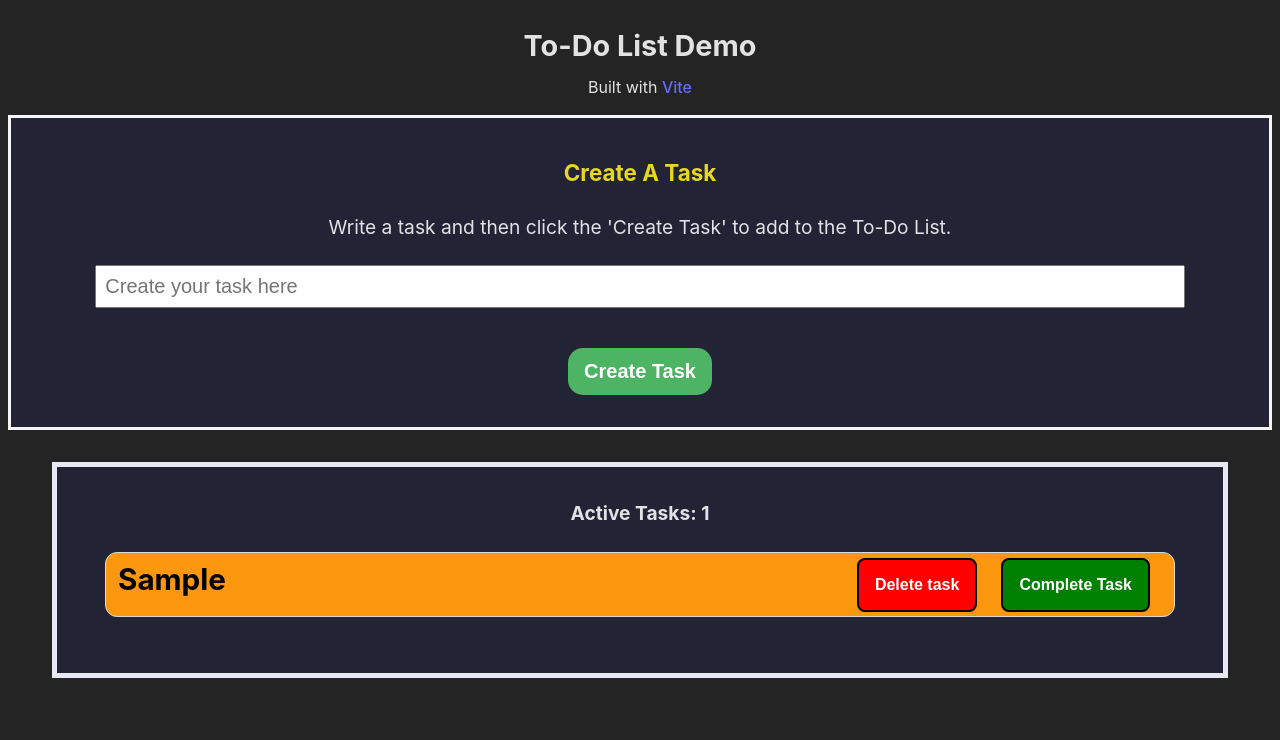
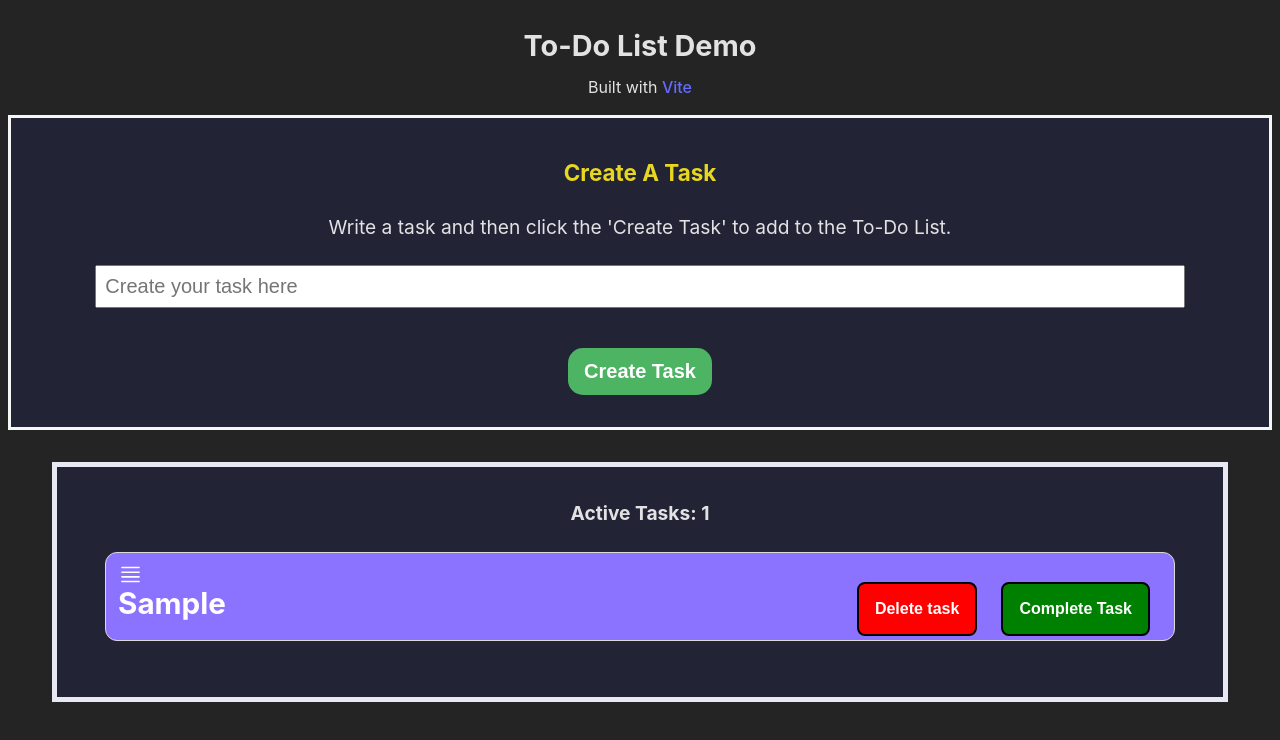
Before and after one commit to WesloTheWeb/to-do-app-demo, a React (Vite) app: page / in a window 1280 px wide. Both pictures are taken after typing "Sample" into the empty fields and a click on the button "Create Task". Shown: the top 740 px of the page. Built offline with nearby package versions, Linux system fonts and the light colour scheme; the HTML template or start-up script is replaced by a standard one.

Commit message:
Created toggle menu and style edits to active tasks

```diff
--- a/src/App.tsx
+++ b/src/App.tsx
@@ -18,9 +18,6 @@ function App() {
   };
 
   const deleteATask = (id: string) => {
-    // Mouse click select id from activeTasks array.
-    // const findId = activeTasks.findIndex(id => activeTasks.id)
-    // filter activeTasks so return a new activeTasks array on anything that is not a match of id.
     setActiveTasks(activeTasks.filter(task => task.id !== id))
   };
 
--- a/src/components/ActiveTask/ActiveTask.module.scss
+++ b/src/components/ActiveTask/ActiveTask.module.scss
@@ -1,20 +1,21 @@
 @import '../../variables.scss';
 
 .container {
+    position: relative;
     display: flex;
     justify-content: space-between;
     align-items: baseline;
     border-radius: 12px;
     border: 1.5px solid #dcd9d9;
     background-color: $activeTaskBackgroundColor;
-    color: #000;
+    color: $activeTaskTextColor;
     margin: 1.5rem 0;
     padding: .25rem .75rem;
     font-size: 1.85rem;
     font-weight: bold;
 
     p {
-        margin-top: 0;
+        margin-top: 1.5rem;
         margin-bottom: 0;
     }
 
@@ -43,3 +44,12 @@
         color: white;
     }
 }
+
+.taskMenu {
+    position: absolute;
+    bottom: 2rem;
+    margin-left: 0;
+    height: 25px;
+    width: 25px;
+    cursor: pointer;
+}
--- a/src/components/ActiveTask/ActiveTask.tsx
+++ b/src/components/ActiveTask/ActiveTask.tsx
@@ -1,7 +1,9 @@
+import { useState } from 'react';
 import TaskModel from '../../interfaces/task.model';
+import Menu from '../Menu/Menu';
 import classes from './ActiveTask.module.scss';
 
-const { container, CTAactions } = classes;
+const { container, CTAactions, taskMenu } = classes;
 
 // TODO: Add complete Logic and a counter of completed task.
 // TODO: Fix error handling if create no task. Need to think about the id output.
@@ -12,37 +14,37 @@ interface TaskProps {
 };
 
 const ActiveTask = ({ taskName, onDelete }: TaskProps) => {
+
+    const [menuOpen, setMenuOpen] = useState<boolean>(false);
+
+    const toggleTaskMenu= () => {
+        setMenuOpen(!menuOpen);
+    };
+
+    const closeTaskMenu = () => {
+        setMenuOpen(false);
+    };
+
     return (
-        <div className={container}>
-            <p> {taskName.title} </p>
-            <div className={CTAactions}>
-                <button>Complete Task</button>
-                <button onClick={() => onDelete(taskName.id)}>Delete task</button>
+        <>
+            <div className={container} onMouseLeave={closeTaskMenu}>
+                <figure
+                    className={taskMenu}
+                    onClick={toggleTaskMenu}
+                >
+                    <svg xmlns="http://www.w3.org/2000/svg" fill="none" viewBox="0 0 24 24" strokeWidth={1.5} stroke="currentColor" className="w-6 h-6">
+                        <path strokeLinecap="round" strokeLinejoin="round" d="M3.75 5.25h16.5m-16.5 4.5h16.5m-16.5 4.5h16.5m-16.5 4.5h16.5" />
+                    </svg>
+                </figure>
+                {menuOpen ? <Menu mouseClose={closeTaskMenu} /> : null}
+                <p> {taskName.title} </p>
+                <div className={CTAactions}>
+                    <button>Complete Task</button>
+                    <button onClick={() => onDelete(taskName.id)}>Delete task</button>
+                </div>
             </div>
-        </div>
+        </>
     );
 };
 
 export default ActiveTask;
-
-/* Notes
-- Very important to have consistent file of interface so you can
-- link component prop interface to the model interface.
-
-- The arrow function () => {} is necessary to ensure the onDelete function is not called immediately when the component renders,
-but only when the button is clicked.
-
--In TypeScript, void is a type that denotes the absence of having any type at all. When used as a function return type,
-void indicates that a function does not return a value.
-
-- If a function was supposed to return a string, for example, the interface would look like this: onDelete: (id: string) => string;.
-But in the case of an event handler function like onDelete, we're not interested in any return value. We simply want to perform an action
-(deleting a task) when the function is called. Thus, we use void as the return type.
-
-
-
-
-
-
-
-*/
--- /dev/null
+++ b/src/components/Menu/Menu.module.scss
@@ -0,0 +1,22 @@
+.menu {
+    position: absolute;
+    border: 2px solid #000;
+    left: 0;
+    border-radius: 5px;
+    padding: 0 .75rem;
+    background-color: #fff;
+    color: #000;
+    margin-left: 2.5rem;
+
+    span {
+        cursor: pointer;
+        font-weight: normal;
+        font-size: 1.2rem;
+        color: darkred;
+
+        &:hover {
+            color: red;
+            font-size: bold;
+        }
+    }
+}
--- /dev/null
+++ b/src/components/Menu/Menu.tsx
@@ -0,0 +1,18 @@
+import React from 'react';
+import classes from './Menu.module.scss';
+
+const { menu } = classes;
+
+interface MenuProps {
+    mouseClose: () => void;  // The type for mouseClose prop
+};
+
+const Menu = ({mouseClose}: MenuProps) => {
+    return (
+        <nav className={menu} onMouseLeave={mouseClose}>
+            <span>delete task</span>
+        </nav>
+    );
+};
+
+export default Menu;
--- a/src/variables.scss
+++ b/src/variables.scss
@@ -10,4 +10,5 @@ $createTaskBackgroundColor: #222436;
 $taskContainerBorderColor: #e7e8f3;
 
 // Task - Ticket
-$activeTaskBackgroundColor: rgb(255 152 15 / 98%);
+$activeTaskBackgroundColor: #8B73FF;
+$activeTaskTextColor: #fff
```
Also changed, not shown: 1 other file (tests, documents, lock files or other folders).
